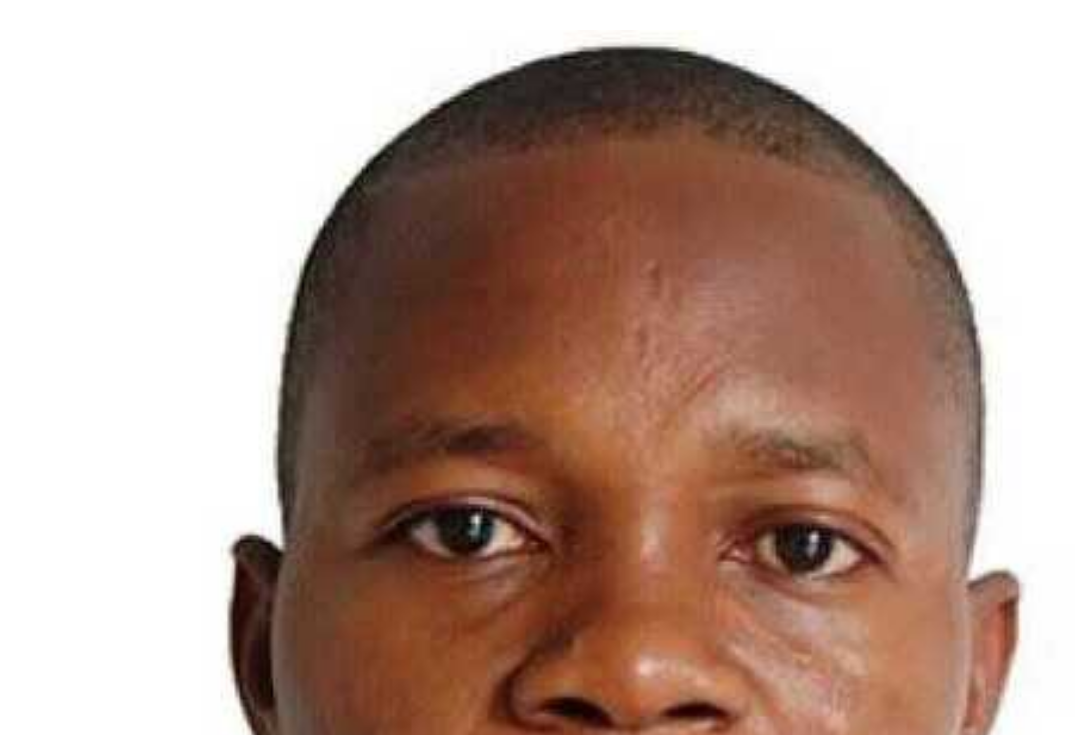
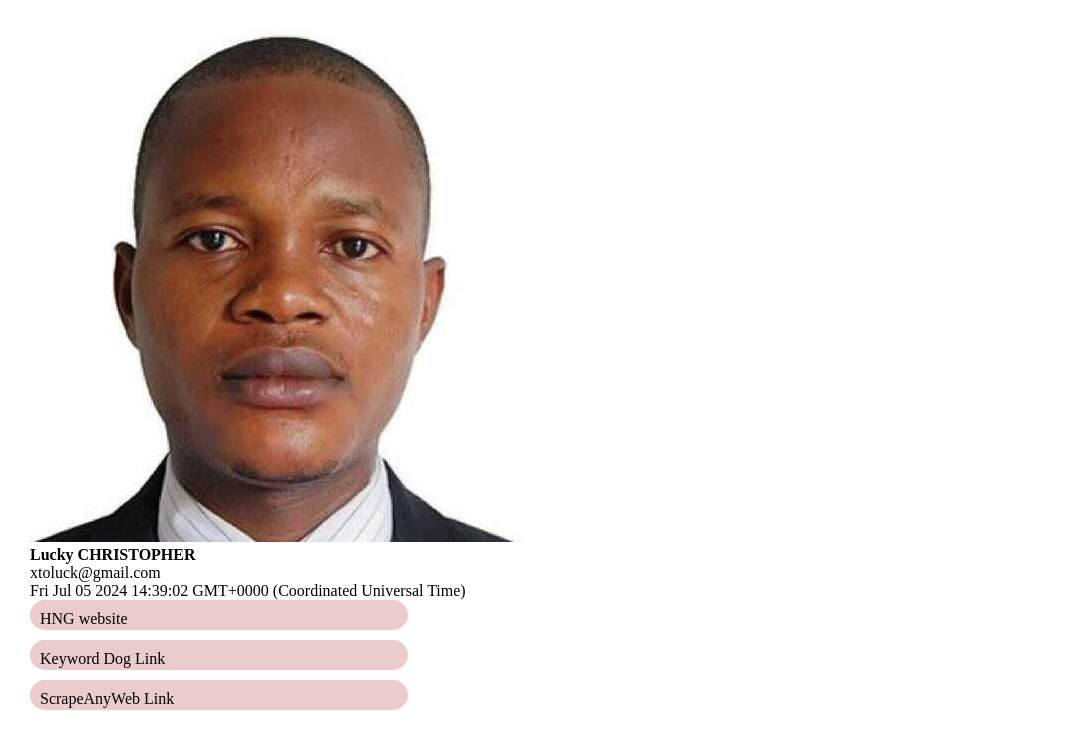
Before and after one commit to xtoluck/personalprofile, a plain HTML site: page index.html in a window 1280 px wide. Shown: the top 735 px of the page, without its empty margins (0-1075 px from the left). Drawn offline with Linux system fonts and the light colour scheme.

Commit message:
Add files via upload

```diff
--- a/style.css
+++ b/style.css
@@ -29,12 +29,11 @@ li {
 }
 
 /* Media Queries for Tablet and Desktop */
-.profileImg {
+/* .profileImg {
   width: 100%;
   height: auto;
-}
+} */
 
-/*
 @media (max-width: 600px) {
   .profileImg {
     width: 100%;
@@ -69,7 +68,7 @@ li {
     padding: 0;
     box-sizing: border-box;
   }
-} */
+}
 
 /* =============================================================================== */
 
```
